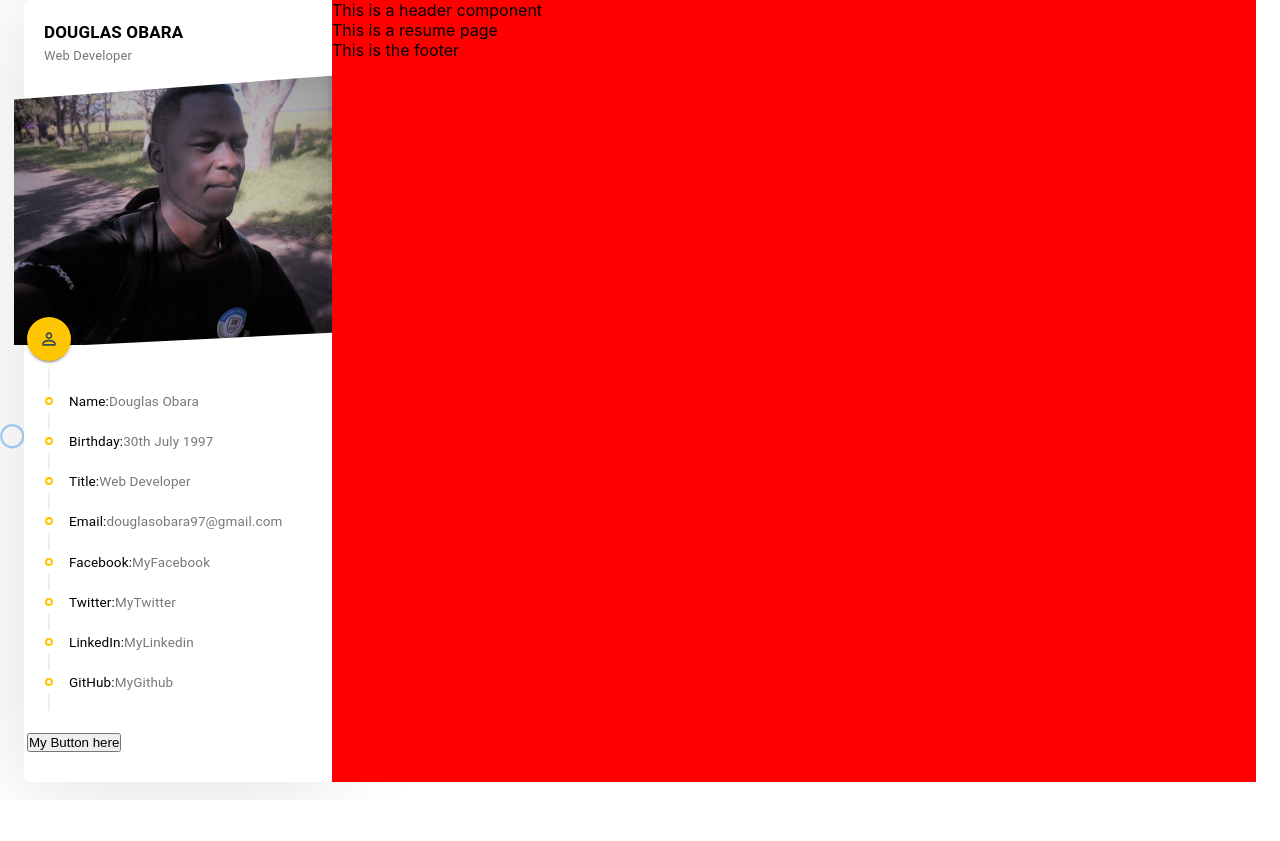
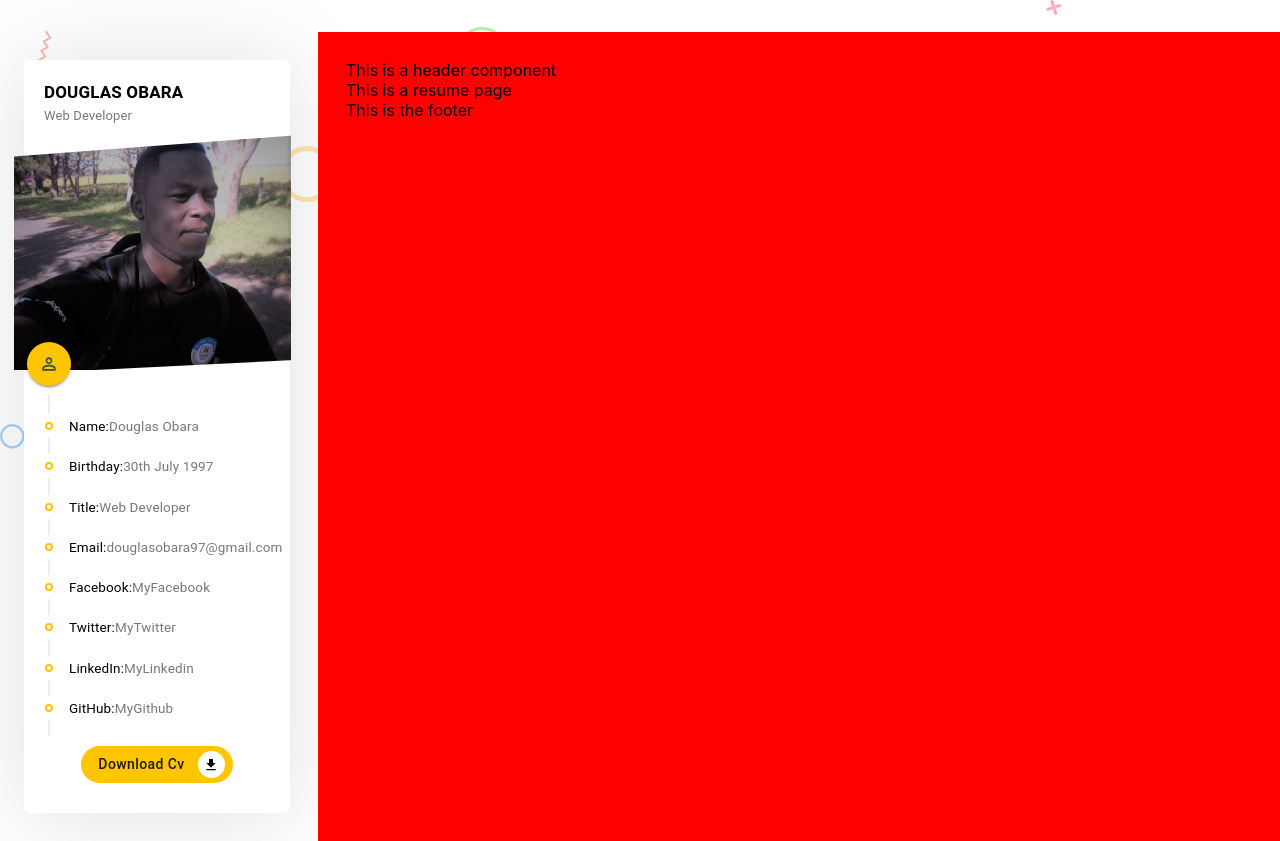
Before and after one commit to Douglas254/Resume, a React (Create React App) app: page / in a window 1280 px wide. Before the commit the page ends 800 px from the top, so only its background shows below. Built offline with nearby package versions, Linux system fonts and the light colour scheme.

Commit message:
Button component

```diff
--- a/src/App.css
+++ b/src/App.css
@@ -1,5 +1,10 @@
 :root {
   --main-color: #ffc500;
+}
+
+/* Margins and Paddings */
+.top_60 {
+  margin-top: 60px !important;
 }
 
 .container_shadow {
@@ -7,3 +12,10 @@
   -webkit-box-shadow: 0px 2px 92px 0px rgba(0, 0, 0, 0.13);
   -moz-box-shadow: 0px 2px 92px 0px rgba(0, 0, 0, 0.13);
 }
+
+/* Media Queries */
+@media (max-width: 991px) {
+  .top_60 {
+    margin-top: 30px !important;
+  }
+}
--- a/src/App.js
+++ b/src/App.js
@@ -13,8 +13,8 @@ import "./App.css";
 
 function App() {
   return (
-    <Container>
-      <Grid container>
+    <Container className="top_60">
+      <Grid container spacing={7}>
         <Grid item xs={12} sm={12} md={4} lg={3}>
           <Profile />
         </Grid>
--- /dev/null
+++ b/src/components/Button/Button.css
@@ -0,0 +1,37 @@
+.custom_btn {
+  background-color: var(--main-color) !important;
+  font-size: 14px !important;
+  font-weight: 500 !important;
+  border: 0 !important;
+  border-radius: 50px !important;
+  padding: 1px 12px !important;
+  line-height: 35px !important;
+  min-width: 100px !important;
+  outline: none !important;
+}
+
+.custom_btn .btn_icon_container {
+  color: #000000 !important;
+  background: #ffffff !important;
+  border-radius: 50px !important;
+  height: 27px !important;
+  width: 27px !important;
+  line-height: 29px !important;
+  text-align: center !important;
+  display: flex !important;
+  align-items: center !important;
+  justify-content: center !important;
+}
+
+.custom_btn .btn_icon_container > .MuiSvgIcon-root {
+  font-size: 16px !important;
+}
+
+.custom_btn .btn_text {
+  font-size: 14px !important;
+  text-transform: none !important;
+  text-align: center;
+  width: 100%;
+  margin-right: 5px;
+  margin-left: 5px;
+}
--- /dev/null
+++ b/src/components/Button/Button.js
@@ -0,0 +1,17 @@
+import React from "react";
+import { Button } from "@material-ui/core";
+
+import "./Button.css";
+
+const CustomButton = ({ text, icon }) => {
+  return (
+    <Button
+      className="custom_btn"
+      endIcon={icon ? <div className="btn_icon_container">{icon}</div> : null}
+    >
+      <span className="btn_text">{text}</span>
+    </Button>
+  );
+};
+
+export default CustomButton;
--- a/src/components/Profile/Profile.css
+++ b/src/components/Profile/Profile.css
@@ -65,3 +65,10 @@
 .timelineItem_text > span {
   color: #000000 !important;
 }
+
+.profile .button_container {
+  width: 100%;
+  display: flex;
+  justify-content: center;
+  margin-top: 10px;
+}
--- a/src/components/Profile/Profile.js
+++ b/src/components/Profile/Profile.js
@@ -8,6 +8,8 @@ import resumeData from "../../utils/resumeData";
 import "./Profile.css";
 import TimelineItem from "@material-ui/lab/TimelineItem";
 import TimelineContent from "@material-ui/lab/TimelineContent";
+import CustomButton from "../Button/Button";
+import GetApp from "@material-ui/icons/GetApp";
 
 // function to dislay the timeline items on the profile section
 const CustomTimelineItem = ({ title, text, link }) => (
@@ -62,8 +64,9 @@ const Profile = () => {
             />
           ))}
         </CustomTimeline>
-        <br />
-        <button>My Button here</button>
+        <div className="button_container">
+          <CustomButton text="Download Cv" icon={<GetApp />} />
+        </div>
       </div>
     </div>
   );
```
